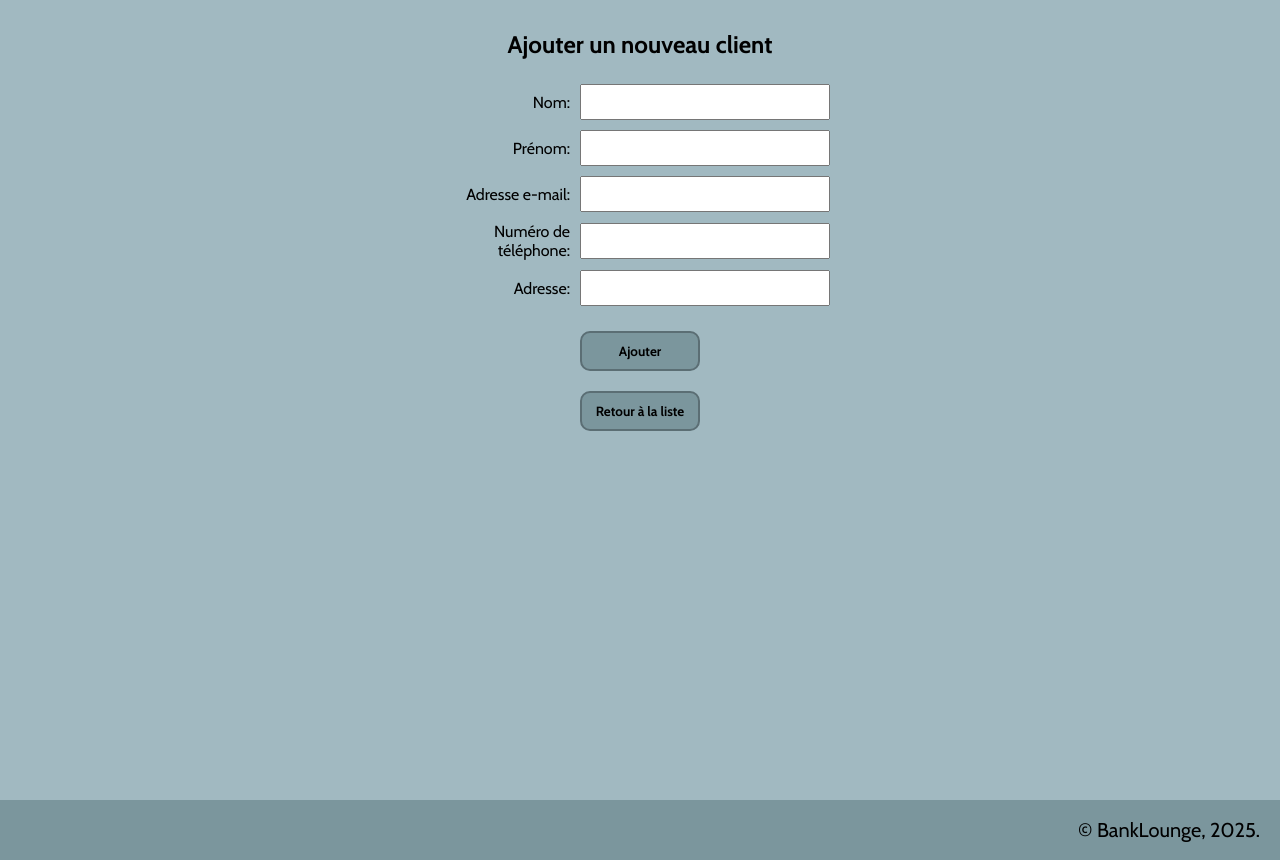
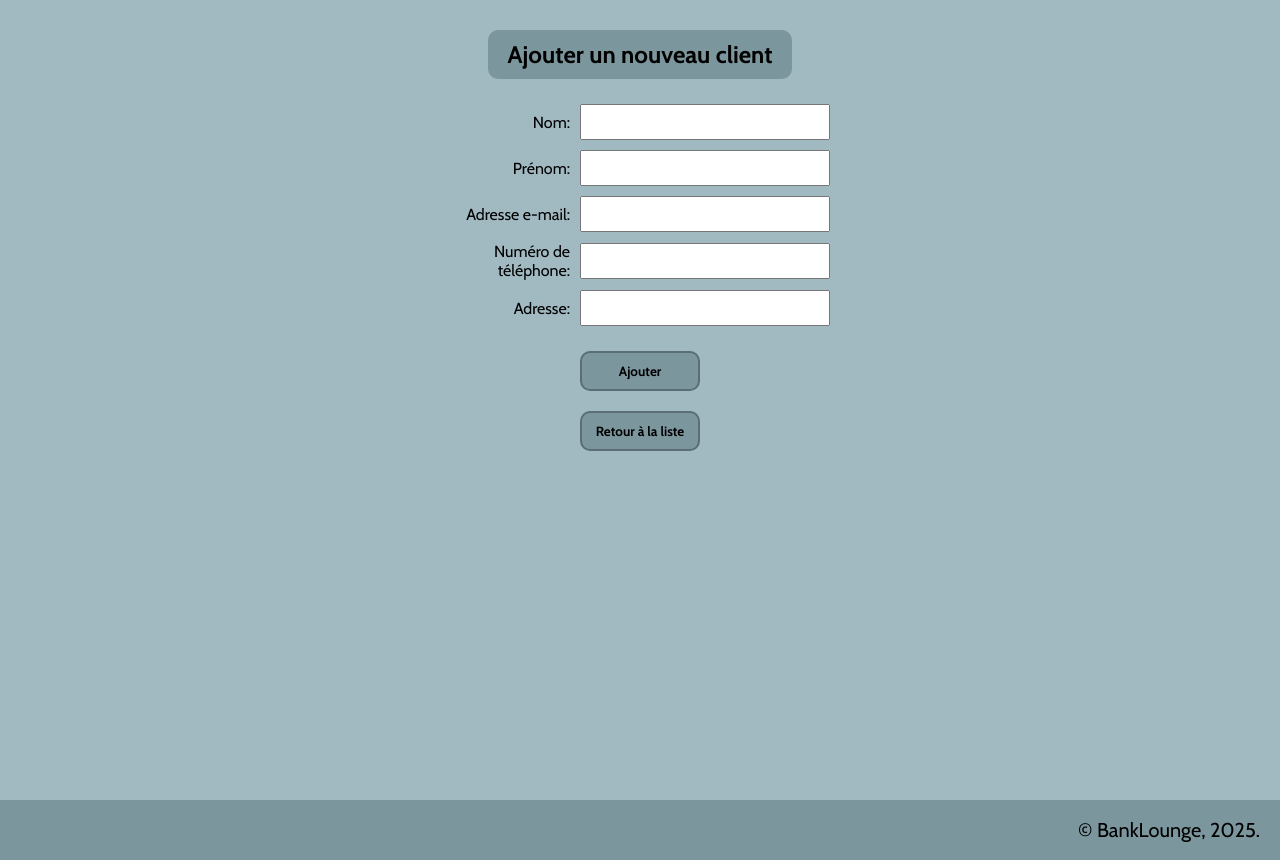
Before and after one commit to hojulien/mvc-bank, a PHP site: page /views/user/create.php in a window 1280 px wide. Shown: the part 60-920 px from the top of the page. Run offline with PHP 8.4, Linux system fonts and the light colour scheme.

Commit message:
Stylisation des titres pour toutes les vues

```diff
--- a/assets/styles/style.css
+++ b/assets/styles/style.css
@@ -146,6 +146,17 @@ section {
 
 /* list */
 
+.title h1 {
+    margin: 0 auto;
+    border-radius: 10px;
+    background-color: var(--main);
+}
+
+.title h1 {
+    display: inline-block;
+    padding: 10px 20px;
+}
+
 .table-container {
     overflow-x: auto;
     max-width: 100%;
--- a/views/bank/create.php
+++ b/views/bank/create.php
@@ -1,7 +1,9 @@
 <?php require_once __DIR__ . '/../templates/header.php'; ?>
 
             <section>
-                <h1>Ajouter un nouveau compte</h1>
+                <div class="title">
+                    <h1>Ajouter un nouveau compte</h1>
+                </div>
                 <form action="?action=bank-add" method="POST">
                     <div class="form">
                         <label for="iban">IBAN:</label>
--- a/views/bank/edit.php
+++ b/views/bank/edit.php
@@ -1,7 +1,9 @@
 <?php require_once __DIR__ . '/../templates/header.php'; ?>
 
             <section>
-                <h1>Modifier un compte existant</h1>
+                <div class="title">
+                    <h1>Modifier un compte bancaire existant</h1>
+                </div>
                 <form action="?action=bank-update" method="POST">
                     <input type="hidden" name="id" value="<?= $bank->getId() ?>">
                     <div class="form">
--- a/views/bank/list.php
+++ b/views/bank/list.php
@@ -2,7 +2,9 @@
 
             <section>
                 <h1><a href="?action=bank-create">Ajouter un nouveau compte</a></h1> <br>
-                <h1>Liste des comptes bancaires</h1>
+                <div class="title">
+                    <h1>Liste des comptes bancaires</h1>
+                </div>
 
                 <table>
                     <thead>
--- a/views/bank/view.php
+++ b/views/bank/view.php
@@ -1,7 +1,9 @@
 <?php require_once __DIR__ . '/../templates/header.php'; ?>
 
             <section>
-                <h1>Détails du compte</h1>
+                <div class="title">
+                    <h1>Détails du compte bancaire</h1>
+                </div>
                 <div class="view-container">
                     <div class="view-options">
                         <div class="view-option key">IBAN</div>
--- a/views/contract/create.php
+++ b/views/contract/create.php
@@ -1,7 +1,9 @@
 <?php require_once __DIR__ . '/../templates/header.php'; ?>
 
             <section>
-                <h1>Ajouter un nouveau contrat</h1>
+                <div class="title">
+                    <h1>Ajouter un nouveau contrat</h1>
+                </div>
                 <form action="?action=contract-add" method="POST">
                     <div class="form">
                         <label for="typeC">Type de contrat:</label>
--- a/views/contract/edit.php
+++ b/views/contract/edit.php
@@ -1,7 +1,9 @@
 <?php require_once __DIR__ . '/../templates/header.php'; ?>
 
             <section>
-                <h1>Modifier un contrat</h1>
+                <div class="title">
+                    <h1>Modifier un contrat existant</h1>
+                </div>
                 <form action="?action=contract-update" method="POST">
                     <input type="hidden" name="id" value="<?= $contract->getId() ?>">
                     <div class="form">
--- a/views/contract/list.php
+++ b/views/contract/list.php
@@ -2,7 +2,9 @@
 
             <section>
                 <h1><a href="?action=contract-create">Ajouter un nouveau contrat</a></h1> <br>
-                <h1>Liste des contrats</h1>
+                <div class="title">
+                    <h1>Liste des contrats</h1>
+                </div>
 
                 <table>
                     <thead>
--- a/views/contract/view.php
+++ b/views/contract/view.php
@@ -1,7 +1,9 @@
 <?php require_once __DIR__ . '/../templates/header.php'; ?>
 
             <section>
-                <h1>Détails du contrat</h1>
+                <div class="title">
+                    <h1>Détails du contrat</h1>
+                </div>
                 <div class="view-container">
                     <div class="view-options">
                         <div class="view-option key">Type de contrat</div>
--- a/views/templates/header.php
+++ b/views/templates/header.php
@@ -26,7 +26,7 @@
                         <p class="nav-option"><a href="?action=login">Se connecter</a></p>
                     <?php endif; ?>
                     <div id="darkMode">
-                        <img id="dark"src="assets/images/dark_mode.svg" alt="Dark mode">
+                        <img id="dark" src="assets/images/dark_mode.svg" alt="Dark mode">
                         <img id="light" src="assets/images/light_mode.svg" alt="Light mode">
                     </div>
                 </div>
--- a/views/user/create.php
+++ b/views/user/create.php
@@ -1,7 +1,9 @@
 <?php require_once __DIR__ . '/../templates/header.php'; ?>
 
             <section>
-                <h1>Ajouter un nouveau client</h1>
+                <div class="title">
+                    <h1>Ajouter un nouveau client</h1>
+                </div>
                 <form action="?action=user-add" method="POST">
                     <div class="form">
                         <label for="fName" class="form-label">Nom:</label>
--- a/views/user/edit.php
+++ b/views/user/edit.php
@@ -1,7 +1,9 @@
 <?php require_once __DIR__ . '/../templates/header.php'; ?>
 
             <section>
-                <h1>Modifier un client</h1>
+                <div class="title">
+                    <h1>Modifier un client existant</h1>
+                </div>
                 <form action="?action=user-update" method="POST">
                     <input type="hidden" name="id" value="<?= $user->getId() ?>">
                     <div class="form">
--- a/views/user/list.php
+++ b/views/user/list.php
@@ -2,7 +2,9 @@
 
             <section>
                 <h1><a href="?action=user-create">Ajouter un nouveau client</a></h1> <br>
-                <h1>Liste des users</h1>
+                <div class="title">
+                    <h1>Liste des clients</h1>
+                </div>
 
                 <div class="table-container">
                     <table>
--- a/views/user/view.php
+++ b/views/user/view.php
@@ -1,7 +1,9 @@
 <?php require_once __DIR__ . '/../templates/header.php'; ?>
 
             <section>
-                <h1>Détails du client</h1>
+                <div class="title">
+                    <h1>Détails du client</h1>
+                </div>
                 <div class="view-container">
                     <div class="view-options">
                         <div class="view-option key">Nom</div>
```
